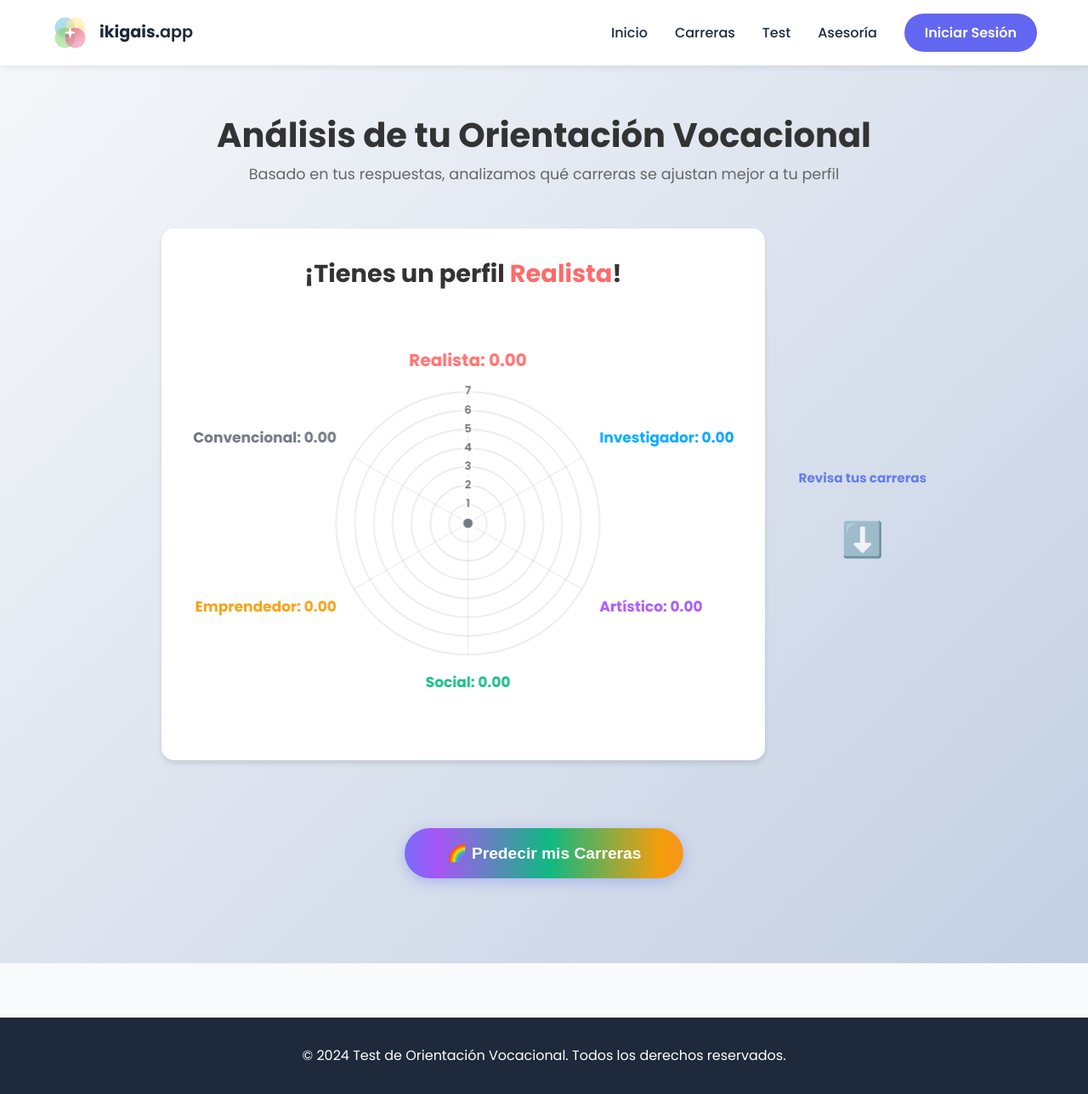
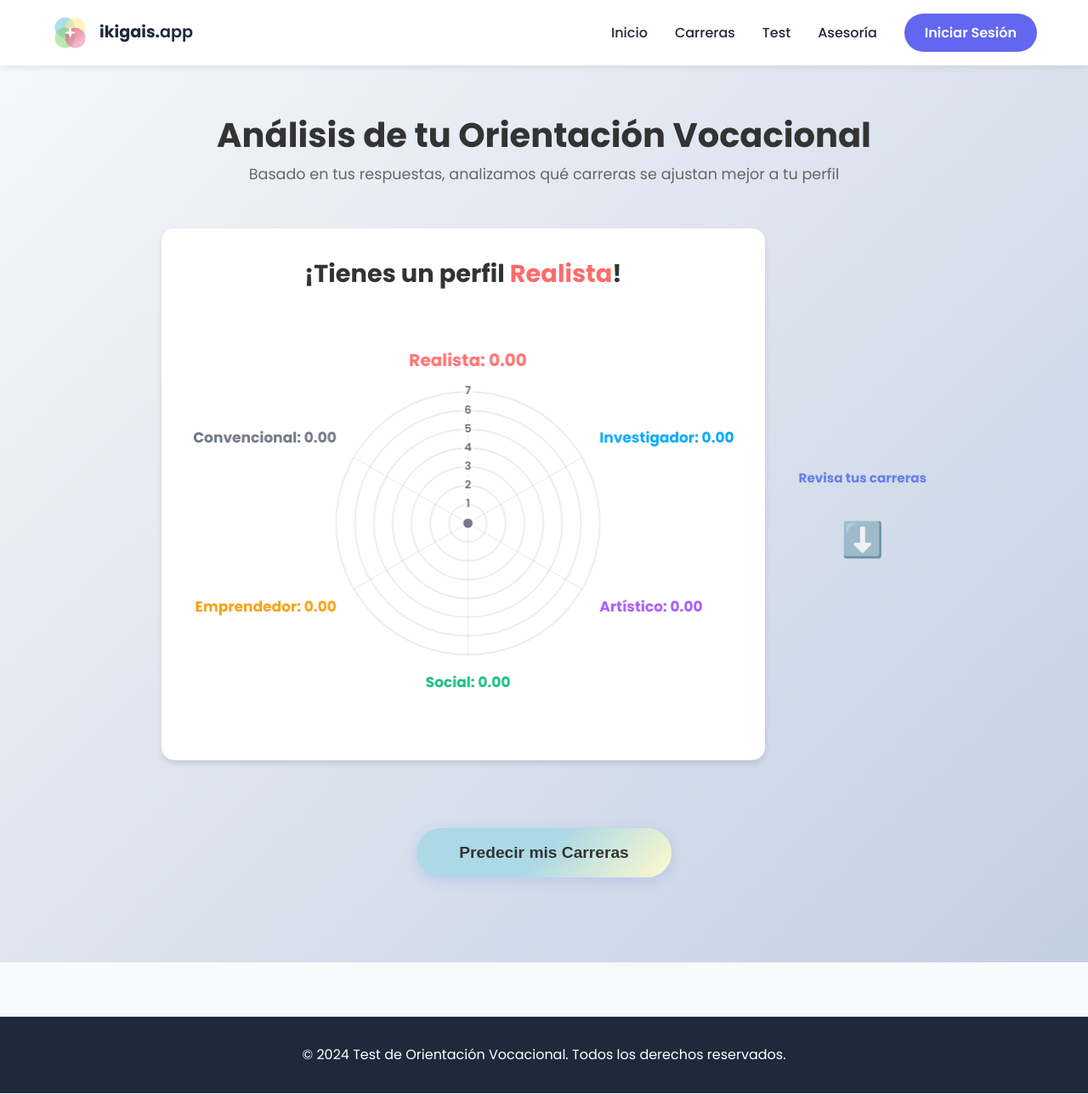
Before and after one commit to gabrielWYP/GestPro-VocationalTest, a Flask app: page /predicciones in a window 1280 px wide. Shown: the whole page at 85% size. Run offline with Flask 3, Linux system fonts and the light colour scheme.

Commit message:
cambio de colores x2

```diff
--- a/frontend/static/css/predicciones.css
+++ b/frontend/static/css/predicciones.css
@@ -105,9 +105,9 @@
 }
 
 .predict-btn {
-    background: linear-gradient(90deg, #ff6b6b, #00a8ff, #a855f7, #10b981, #f59e0b, #ff6b6b);
+    background: linear-gradient(135deg, #ADD8E6 0%, #ADD8E6 25%, #FFFACD 50%, #FFB6C1 75%, #90EE90 100%);
     background-size: 200% 200%;
-    color: white;
+    color: #333;
     font-size: 1.2em;
     padding: 18px 50px;
     border: none;
@@ -115,10 +115,10 @@
     cursor: pointer;
     font-weight: 600;
     transition: all 0.3s ease;
-    box-shadow: 0 4px 15px rgba(102, 126, 234, 0.4);
+    box-shadow: 0 4px 15px rgba(102, 126, 234, 0.2);
     position: relative;
     overflow: hidden;
-    animation: rainbowShift 3s ease infinite;
+    animation: none;
 }
 
 @keyframes rainbowShift {
@@ -129,8 +129,7 @@
 
 .predict-btn:hover:not(:disabled) {
     transform: translateY(-2px);
-    box-shadow: 0 6px 20px rgba(102, 126, 234, 0.6);
-    animation: rainbowShift 1.5s ease infinite;
+    box-shadow: 0 6px 20px rgba(102, 126, 234, 0.3);
 }
 
 .predict-btn:disabled {
--- a/frontend/templates/predicciones.html
+++ b/frontend/templates/predicciones.html
@@ -63,7 +63,7 @@
 
                 <div class="predict-btn-container">
                     <button class="predict-btn" id="predictBtn" onclick="predictCareers()">
-                        <span class="btn-text">🌈 Predecir mis Carreras</span>
+                        <span class="btn-text">Predecir mis Carreras</span>
                         <div class="loading-spinner"></div>
                     </button>
                 </div>
```
